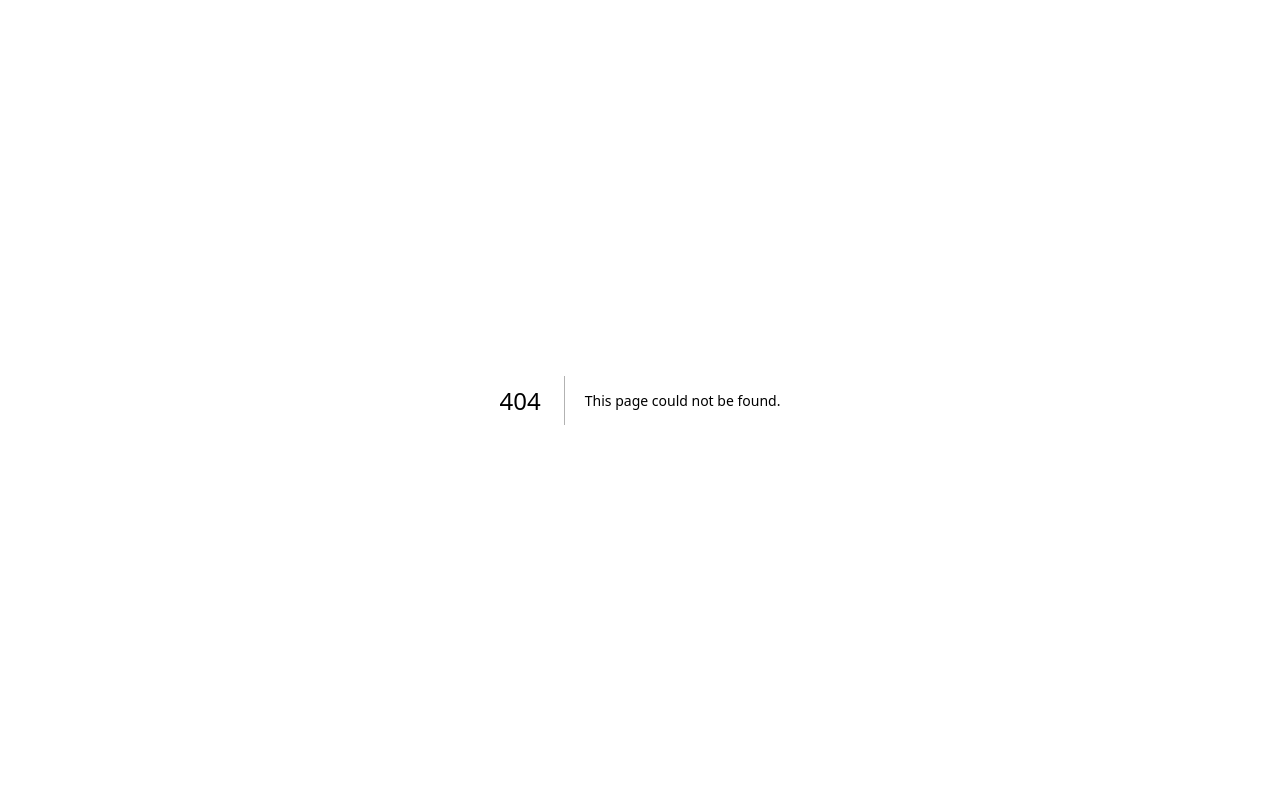
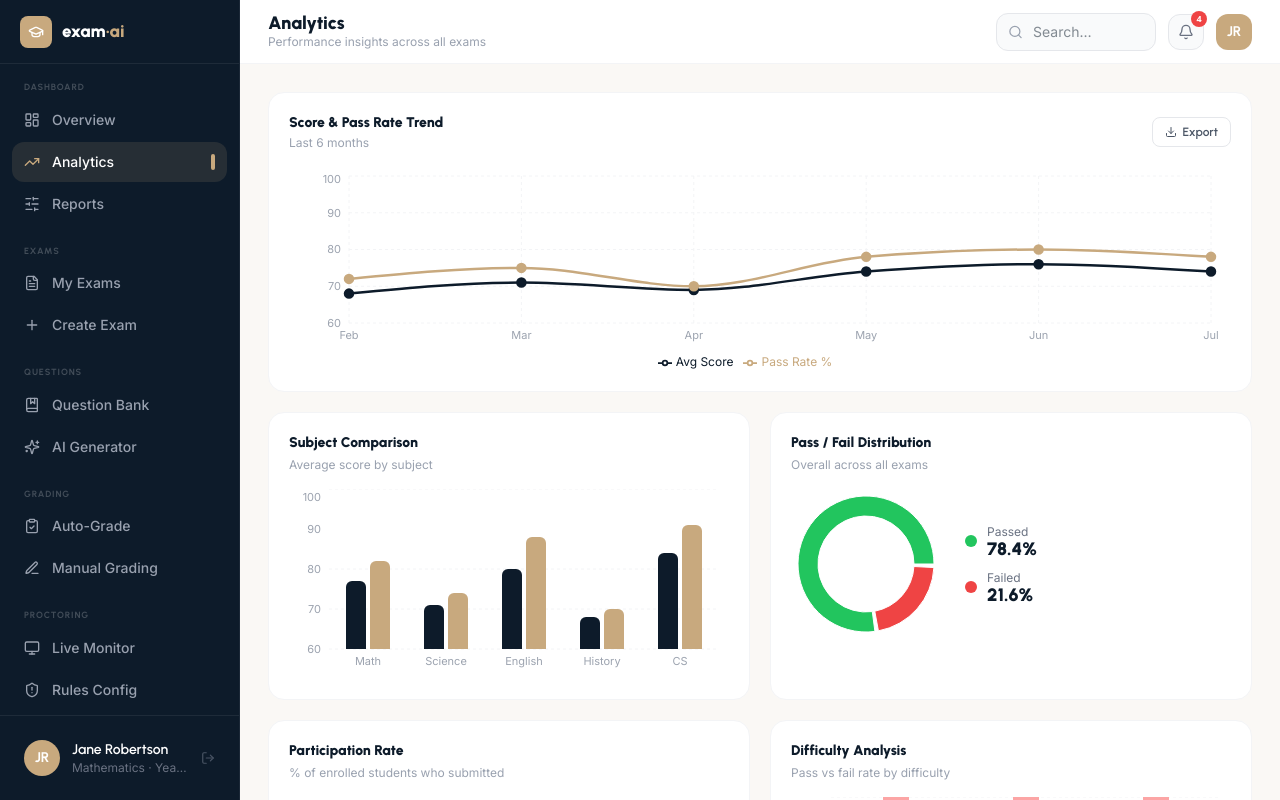
Before and after one commit to phornsinet1302/online_exam, a Next.js app in the folder frontend/: page /dashboard/charts in a window 1280 px wide. Before the commit this address had no page. Shown: the top 800 px of the page. Built offline with nearby package versions, Linux system fonts and the light colour scheme.

Commit message:
Add teacher charts screen route

```diff
--- /dev/null
+++ b/frontend/src/app/(dashboard)/dashboard/charts/page.tsx
@@ -0,0 +1,5 @@
+import { DashboardCharts } from "../../../App";
+
+export default function DashboardChartsPage() {
+  return <DashboardCharts />;
+}
```
